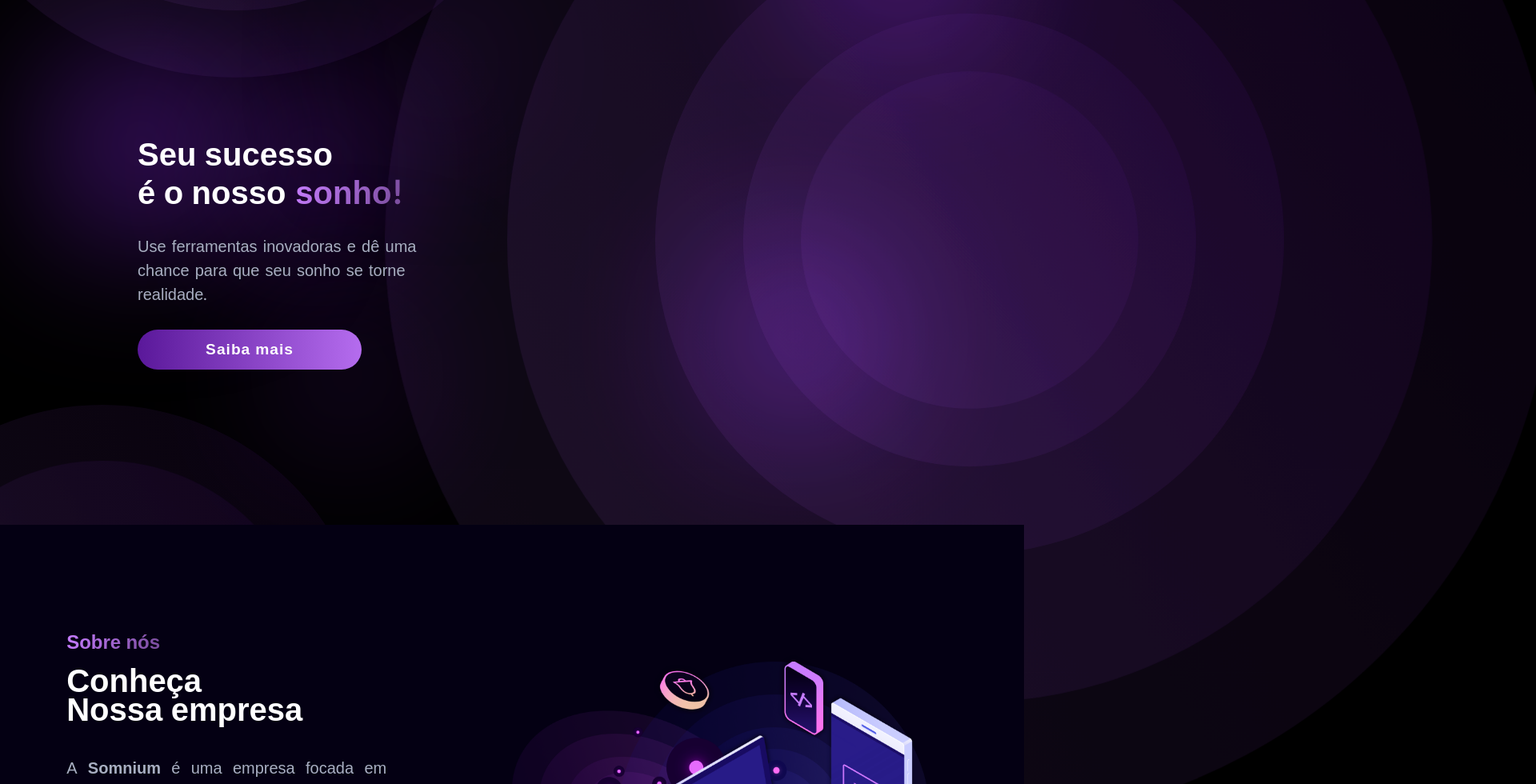
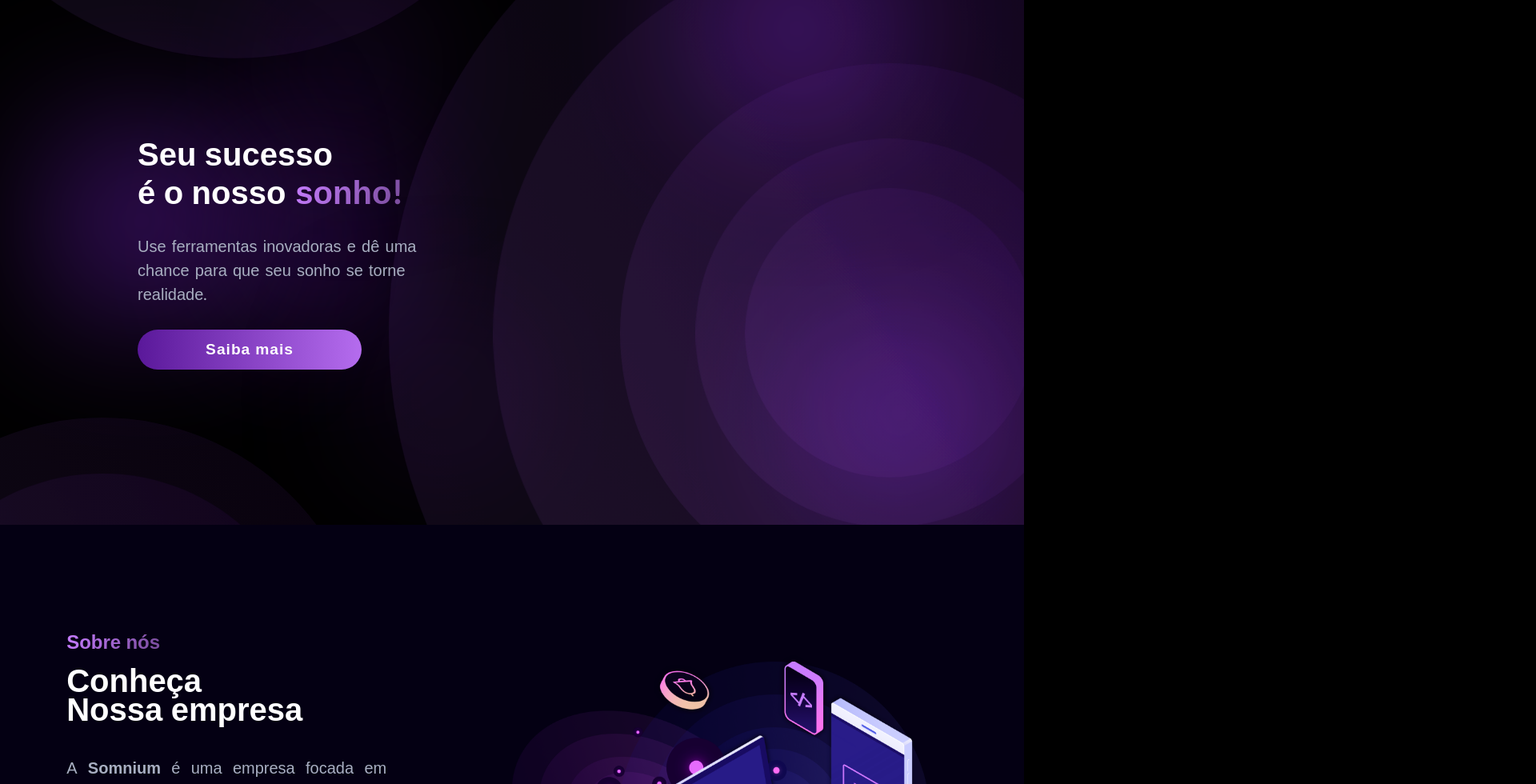
Before and after one commit to Somnium-Git/landing-page, a Next.js app in the folder frontend/: page / in a window 1280 px wide. Shown: the part 120-1100 px from the top of the page at 80% size, 1920 px wide, since content can reach past the window. Built offline with nearby package versions, Linux system fonts and the light colour scheme.

Commit message:
upd add lightpulse sections

```diff
--- a/frontend/src/app/globals.css
+++ b/frontend/src/app/globals.css
@@ -54,10 +54,13 @@
   --foreground: #fff;
 }
 
+html, body {
+  overflow-x: hidden;
+}
+
 body {
   background: var(--background);
   color: var(--foreground);
   font-family: "Kantumruy", sans-serif;
   font-weight: 500;
-  overflow-x: hidden;
 }
--- a/frontend/src/app/layout.tsx
+++ b/frontend/src/app/layout.tsx
@@ -14,7 +14,7 @@ const geistMono = Geist_Mono({
 
 export const metadata: Metadata = {
   title: "Somnium",
-  description: "Generated by create next app",
+  description: "Use ferramentas inovadoras e dê uma chance para que seu sonho se torne realidade.",
 };
 
 import Header from '@/components/Header/Header'
@@ -26,9 +26,9 @@ export default function RootLayout({
   children: React.ReactNode;
 }>) {
   return (
-    <html lang="en">
+    <html lang="pt-BR">
       <body
-      className={`${geistSans.variable} ${geistMono.variable} antialiased`}
+      className={`${geistSans.variable} ${geistMono.variable} antialiased overflow-x-hidden`}
       >
         <Header />
         {children}
--- a/frontend/src/app/page.tsx
+++ b/frontend/src/app/page.tsx
@@ -26,8 +26,27 @@ export default function Home() {
 
   return (
     <div>
-      {/* ===================== INÍCIO ===================== */}
+      {/* EFEITO DE LUZ - HOME */}
+      <section className="relative -z-30">
+        <LightBlur x="25vw" y="-50vh" size="150px"></LightBlur>
+        <LightBlur x="80vw" y="-80vh" size="200px"></LightBlur>
+        <LightBlur x="30vw" y="-20vh" size="100px"></LightBlur>
+        <LightBlur x="6vw" y="-50vh" size="200px"></LightBlur>
+        <LightBlur x="70vw" y="-20vh" size="200px"></LightBlur>
+        <LightBlur x="40vw" y="-70vh" size="80px"></LightBlur>
 
+        <LightPulse x="40vw" y="-130vh" width="1200px" height="1200px" isActive={isActive} />
+        <LightPulse x="-7vw" y="-10vh" width="60vw" height="60vw" isActive={isActive} />
+        <LightPulse
+          x="-15vw"
+          y="-150vh"
+          width="50vw"
+          height="50vw"
+          isActive={isActive}
+        />
+      </section>
+
+      {/* ===================== HOME ===================== */}
       <div id="home">
         <Card flex="row" height="85dvh" background="transparent" useBar={false}>
           <section className="flex flex-col h-[40vh] justify-around items-center lg:items-start">
@@ -72,6 +91,17 @@ export default function Home() {
         <AboutUs></AboutUs>
       </div>
 
+      {/* EFEITO DE LUZ - PROJETOS */}
+      <section className="relative -z-30">
+        <LightBlur x="26.5vw" y="-10vh" size="150px"></LightBlur>
+        <LightBlur x="60vw" y="-25vh" size="150px"></LightBlur>
+        <LightBlur x="70.5vw" y="-65vh" size="120px"></LightBlur>
+        <LightBlur x="45.5vw" y="-65vh" size="150px"></LightBlur>
+        <LightBlur x="15.5vw" y="-65vh" size="105px"></LightBlur>
+
+        <LightPulse x="26.5vw" y="-30vh" width="50vw" height="600px" />
+      </section>
+
       {/* ===================== PROJETOS - TÍTULO ===================== */}
       <Card
         justify="justify-center"
@@ -79,7 +109,7 @@ export default function Home() {
         background="transparent"
         useBar={false}
       >
-        <div className="flex flex-col items-center text-center mb-28">
+        <div className="flex flex-col items-center text-center mb-20 sm:mb-28">
           <div className="leading-9">
             <Text size="2.5em" height="bold" isGradient>
               Sonhe
@@ -134,50 +164,23 @@ export default function Home() {
 
       {/* ===================== PARCEIROS ===================== */}
       <div id="partners">
-
         <Associates></Associates>
       </div>
+
+      {/* EFEITO DE LUZ - CONTATO */}
+      <section className="relative -z-30">
+        <LightBlur x="5vw" y="-10vh" size="100px"></LightBlur>
+        <LightBlur x="18vw" y="-70vh" size="125px"></LightBlur>
+        <LightBlur x="50vw" y="-50vh" size="150px"></LightBlur>
+        <LightBlur x="90vw" y="-100vh" size="150px"></LightBlur>
+
+        <LightPulse x="35vw" y="-125vh" width="70vw" height="70vw" />
+      </section>
 
       {/* ===================== CONTATO ===================== */}
       <div id="contact">
         <Contact></Contact>
       </div>
-
-      {/* ===================== EFEITOS DE LUZ ===================== */}
-      <section>
-        <LightBlur x="25vw" y="50vh" size="150px"></LightBlur>
-        <LightBlur x="80vw" y="80vh" size="200px"></LightBlur>
-        <LightBlur x="30vw" y="20vh" size="100px"></LightBlur>
-        <LightBlur x="6vw" y="50vh" size="200px"></LightBlur>
-        <LightBlur x="70vw" y="20vh" size="200px"></LightBlur>
-        <LightBlur x="40vw" y="70vh" size="80px"></LightBlur>
-
-        <LightPulse
-          x="40vw"
-          y="-40vh"
-          width="1400px"
-          height="1400px"
-          isActive={isActive}
-        />
-        <LightPulse
-          x="-7vw"
-          y="75vh"
-          width="60vw"
-          height="60vw"
-          isActive={isActive}
-        />
-        <LightPulse
-          x="-15vw"
-          y="-60vh"
-          width="50vw"
-          height="50vw"
-          isActive={isActive}
-        />
-
-        <LightPulse x="26.5vw" y="-130vh" width="50vw" height="600px" />
-
-        <LightPulse x="37vw" y="-500vh" width="1250px" height="1250px" />
-      </section>
     </div>
   );
 }
--- a/frontend/src/components/LightBall/LightPulse/LightPulse.module.css
+++ b/frontend/src/components/LightBall/LightPulse/LightPulse.module.css
@@ -18,7 +18,7 @@
     transform: rotate(0deg) scale(1);
   }
   50% {
-    transform: rotate(250deg) scale(3);
+    transform: rotate(250deg) scale(1.8);
   }
   100% {
     transform: rotate(500deg) scale(1);
```
